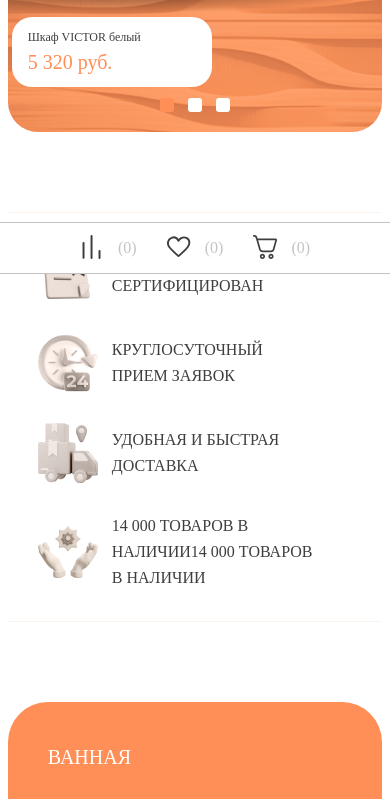
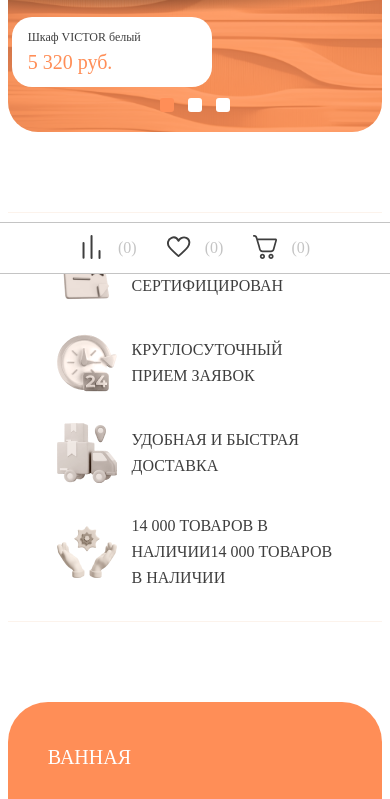
Before and after one commit to ArsenyKornilcev/mebelmarket, a plain HTML site: page index.html in a window 390 px wide. Shown: the part 570-1369 px from the top of the page. Drawn offline with nearby package versions, Linux system fonts and the light colour scheme; a web font is replaced by a local one.

Commit message:
advantages 425, 320

```diff
--- a/sass/sections/_advantages.sass
+++ b/sass/sections/_advantages.sass
@@ -36,5 +36,12 @@
         &__items
             display: flex
             flex-flow: column wrap
+            gap: 30px
+
+    @media (max-width: 425px)
+        &__items
+            padding: 30px 0
+
+    @media (max-width: 320px)
+        &__items
             align-items: flex-start
-            gap: 30px
```
Also changed, not shown: css/style.min.css, 1 other file.
